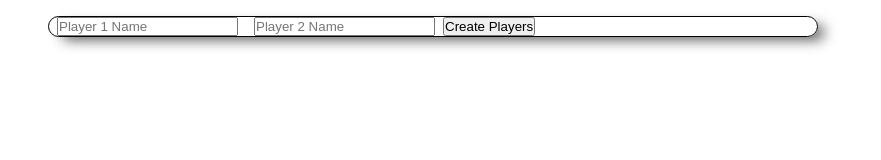
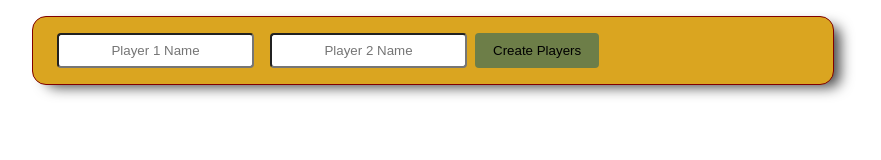
Before and after one commit to stratospherique/Tic-Tac-toe-JS-, a plain HTML site: page index.html in a window 1280 px wide. Shown: the whole page, without its empty margins (207-1088 px from the left). Drawn offline with Linux system fonts and the light colour scheme.

Commit message:
final commit

```diff
--- a/main.css
+++ b/main.css
@@ -5,19 +5,41 @@
 
 .player-details {
   margin: 1rem auto;
+  padding: 1rem;
   width: 60vw;
-  border: 1px solid;
+  border: 1px solid maroon;
   display: flex;
   border-radius: 14px;
+  background-color: goldenrod;
   box-shadow: 10px 6px 14px -4px rgba(0,0,0,0.75);
+
 }
+
+
 
 .ongoing {
   justify-content: space-between;
+  padding: 0;
+  box-shadow: none;
 }
 
 .player-details > input {
   margin: 0 .5rem;
+  border-radius:  4px;
+  text-align: center;
+  transition: all .5s;
+  padding: .5rem;
+}
+
+.player-details > input:focus {
+  box-shadow: 0px 0px 2px 2px blue;
+}
+
+#createP {
+  padding: 0 1rem;
+  border-radius: 4px;
+  background-color: rgba(72, 114, 86, 0.75);
+  border-color: transparent;
 }
 
 .board {
```
Also changed, not shown: .stickler.yml (deleted), README.md (added).
